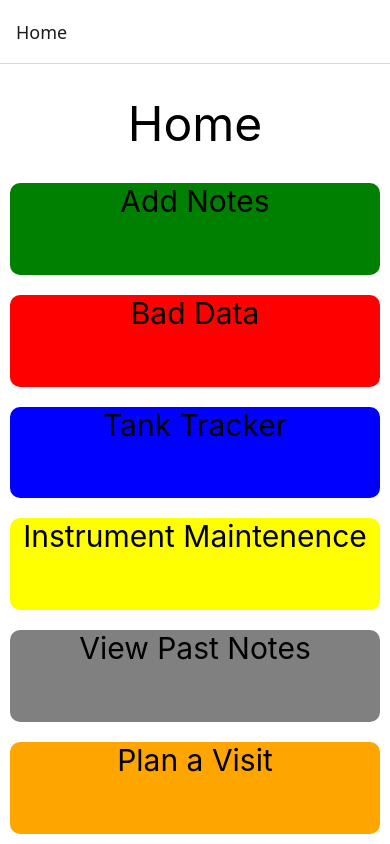
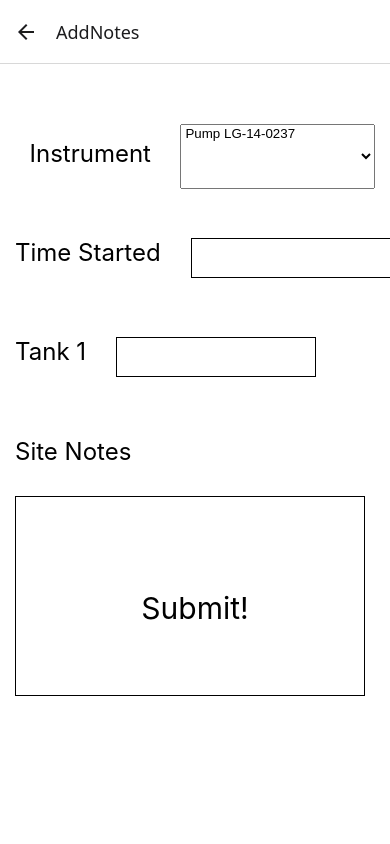
Before and after one commit to NoxAspera/researchflowcopy, a React Native app: screen /AddNotes in a window 390 px wide. Built offline with nearby package versions, Linux system fonts and the light colour scheme.

Commit message:
Added Add Notes Screen, as well as navigation to that screen

```diff
--- a/App.tsx
+++ b/App.tsx
@@ -3,6 +3,7 @@ import { NavigationContainer } from '@react-navigation/native';
 import { createStackNavigator } from '@react-navigation/stack';
 import SelectSite from './components/SelectSite'
 import HomeScreen from './components/HomeScreen'
+import AddNotes from './components/AddNotes'
 
 const Stack = createStackNavigator();
 
@@ -12,6 +13,7 @@ export default function App() {
       <Stack.Navigator initialRouteName="Home">
         <Stack.Screen name="Home" component={HomeScreen} />
         <Stack.Screen name="SelectSite" component={SelectSite} />
+        <Stack.Screen name="AddNotes" component={AddNotes} />
       </Stack.Navigator>
     </NavigationContainer>
   );
--- a/app.json
+++ b/app.json
@@ -18,10 +18,17 @@
       "adaptiveIcon": {
         "foregroundImage": "./assets/adaptive-icon.png",
         "backgroundColor": "#ffffff"
-      }
+      },
+      "package": "com.noxaspera.ResearchFlow"
     },
     "web": {
       "favicon": "./assets/favicon.png"
-    }
+    },
+    "extra": {
+      "eas": {
+        "projectId": "a029bed2-e612-447e-aadf-d304009df399"
+      }
+    },
+    "owner": "noxaspera"
   }
 }
--- /dev/null
+++ b/components/AddNotes.tsx
@@ -0,0 +1,148 @@
+import { StyleSheet, Text, View, TouchableOpacity } from 'react-native';
+import { Picker } from '@react-native-picker/picker';
+import React, { useState } from 'react';
+import { SafeAreaView, SafeAreaProvider } from 'react-native-safe-area-context';
+import { useRoute } from '@react-navigation/native';
+import { ScrollView, TextInput } from 'react-native-gesture-handler';
+
+export default function AddNotes({ navigation }) {
+    const route = useRoute();
+    let site = route.params?.site;
+    const [selectedValue, setSelectedValue] = useState("");
+
+    //alert("found: " + site);
+    return (
+      <ScrollView style = {styles.scrollContainer}>
+        <View style={styles.container}>
+          {/* header */}
+          <View style={styles.header}>
+            <Text style={styles.headerText}>{site}</Text>
+          </View>
+
+          {/* drop down menu for instruments */}
+          <View style={styles.rowContainer}>
+            <Text style={styles.label}>Instrument</Text>
+            <Picker
+                selectedValue={selectedValue}
+                onValueChange={(itemValue: React.SetStateAction<string>) => setSelectedValue(itemValue)}
+                style={styles.picker}
+              >
+                <Picker.Item label="Pump LG-14-0237" value="Pump LG-14-0237" />
+                <Picker.Item label="Teledyne T200" value="Teledyne T200" />
+                <Picker.Item label="Teledyne T300" value="Teledyne T300" />
+                <Picker.Item label="Teledyne T400" value="Teledyne T400" />
+            </Picker>
+          </View>
+
+          <View style = {styles.rowContainer}>
+            <Text style = {styles.label}>Time Started</Text>
+            <SafeAreaProvider>
+              <SafeAreaView>
+                <TextInput
+                  style = {styles.timeInput}>
+                </TextInput>
+              </SafeAreaView>
+            </SafeAreaProvider>
+          </View>
+
+          <View style ={styles.rowContainer}>
+            <Text style = {styles.label}>Tank 1</Text>
+            <SafeAreaProvider>
+              <SafeAreaView>
+                <TextInput
+                  style = {styles.timeInput}>
+                </TextInput>
+              </SafeAreaView>
+          </SafeAreaProvider>
+          </View>
+
+          <Text style= {styles.label}>Site Notes</Text>
+          <SafeAreaProvider>
+            <SafeAreaView>
+              <TextInput
+                style = {styles.areaInput}>
+              </TextInput>
+            </SafeAreaView>
+          </SafeAreaProvider>
+
+          <TouchableOpacity
+            style={[styles.homeButton, {backgroundColor: 'lightred'}]}
+            onPress={() => alert("Submit Button Pressed")} >
+            <Text style={styles.homeButtonText}>Submit!</Text>
+          </TouchableOpacity>
+        </View>
+      </ScrollView>
+    );
+  }
+
+  const styles = StyleSheet.create({
+    container: {
+      flex: 1,
+      backgroundColor: '#fff',
+      alignItems: 'stretch',        // has button fill space horizontally
+      justifyContent: 'space-evenly',
+    },
+    scrollContainer: {
+      backgroundColor: '#fff'
+    },
+
+    label: {
+        margin: 15,
+        fontSize: 24,
+        alignItems: 'flex-start'
+      },
+    picker: {
+      height: 65,
+      alignItems: 'flex-start',
+      width: '50%',
+      marginBottom: 25
+    },
+    dropdownContainer: {
+      marginTop: 50,
+      alignItems: 'flex-start',
+    },
+    timeInput: {
+      height: 40,
+      margin: 15,
+      width: 200,
+      borderWidth: 1,
+      padding: 10,
+    },
+    areaInput: {
+      height: 200,
+      margin: 15,
+      width: 350,
+      borderWidth: 1,
+      padding: 10,
+    },
+
+    rowContainer:
+    {
+      flex: 1,
+      backgroundColor: '#fff',
+      flexDirection: 'row',
+      alignItems: 'flex-start',        // has button fill space horizontally
+      justifyContent: 'space-evenly',
+    },
+    homeButton: {
+      flex: 1,                      // has button fill space vertically
+      borderRadius: 10,
+      justifyContent: 'center',     // this and alignItems places text in center of button
+      alignItems: "center",
+      margin: 10
+    },
+    homeButtonText: {
+      flex: 1,
+      fontSize: 30
+    },
+    header: {
+      margin: 10,
+      width: '100%', // Ensure the header takes full width
+      alignItems: 'flex-start', // Center the text on the left
+      marginBottom: 20, // Add space between the header and the buttons
+    },
+    headerText: {
+      fontSize: 48,
+      marginTop: 30,
+    }
+});
--- a/components/SelectSite.tsx
+++ b/components/SelectSite.tsx
@@ -1,12 +1,13 @@
 import { StyleSheet, Text, View, Alert, Button, TouchableOpacity } from 'react-native';
 import { Picker } from '@react-native-picker/picker';
 import React, { useState } from 'react';
+import { useRoute } from '@react-navigation/native';
 
-export default function App() {
-  const [selectedValue, setSelectedValue] = useState("option1");
+export default function SelectSite({navigation}) {
+  const [selectedValue, setSelectedValue] = useState("CSP");
 
   const handleConfirm = () => {
-    Alert.alert(`You selected: ${selectedValue}`);
+    navigation.navigate('AddNotes', {site: selectedValue});
   };
 
   return (
@@ -30,7 +31,7 @@ export default function App() {
       </View>
 
       <View style={styles.buttonContainer}>
-        <TouchableOpacity style={styles.button} onPress={handleConfirm}>
+        <TouchableOpacity style={styles.button} onPress={() => navigation.navigate('AddNotes', {site: selectedValue})}>
           <Text style={styles.buttonText}>Confirm</Text>
         </TouchableOpacity>
       </View>
--- a/package.json
+++ b/package.json
@@ -19,6 +19,7 @@
     "react-native": "0.74.5",
     "react-native-gesture-handler": "^2.20.2",
     "react-native-reanimated": "^3.16.1",
+    "react-native-safe-area-context": "^4.14.0",
     "react-native-screens": "^4.0.0"
   },
   "devDependencies": {
```
Also changed, not shown: eas.json (added, +21 -0 lines), 1 other file (tests, documents, lock files or other folders).
